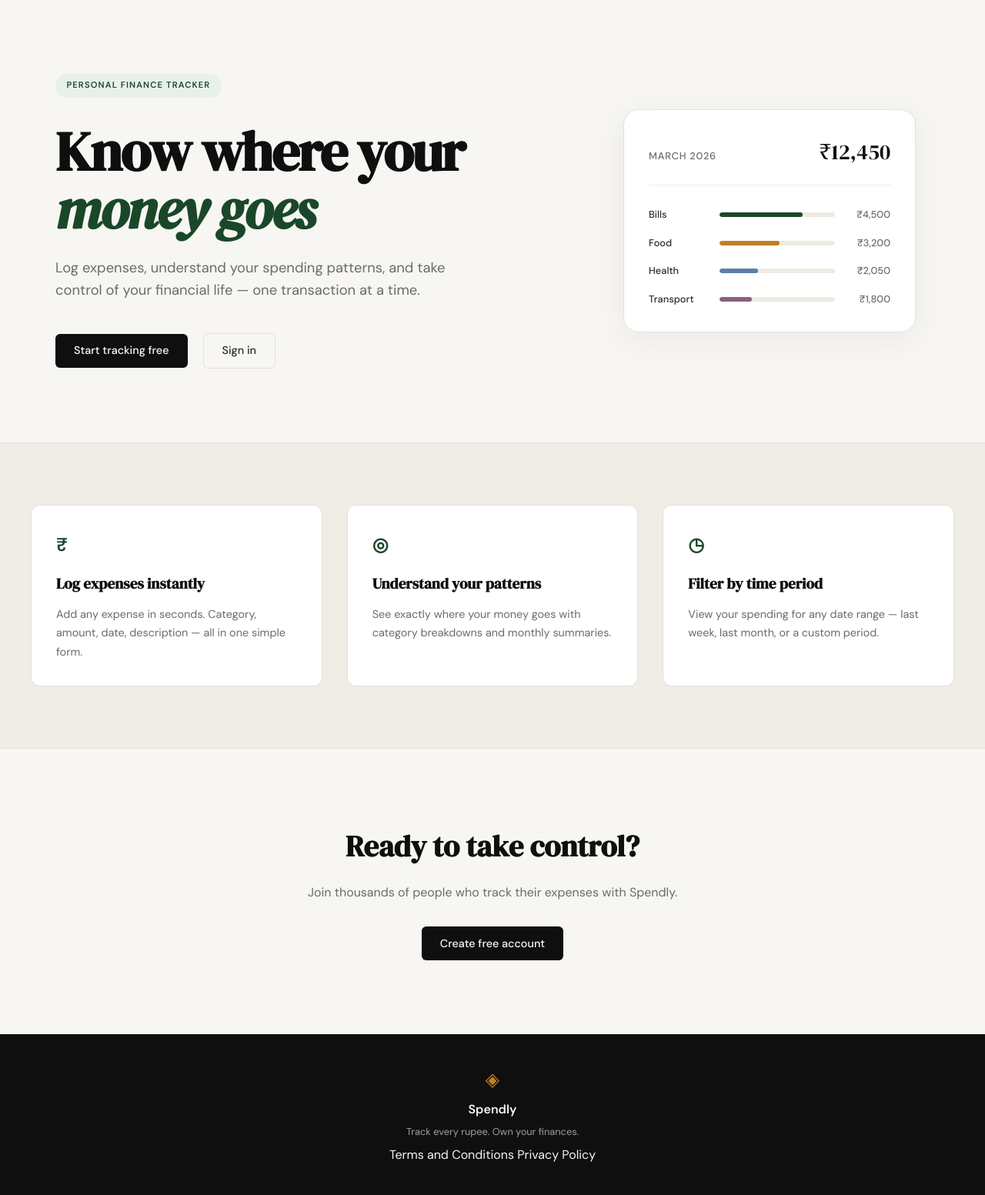
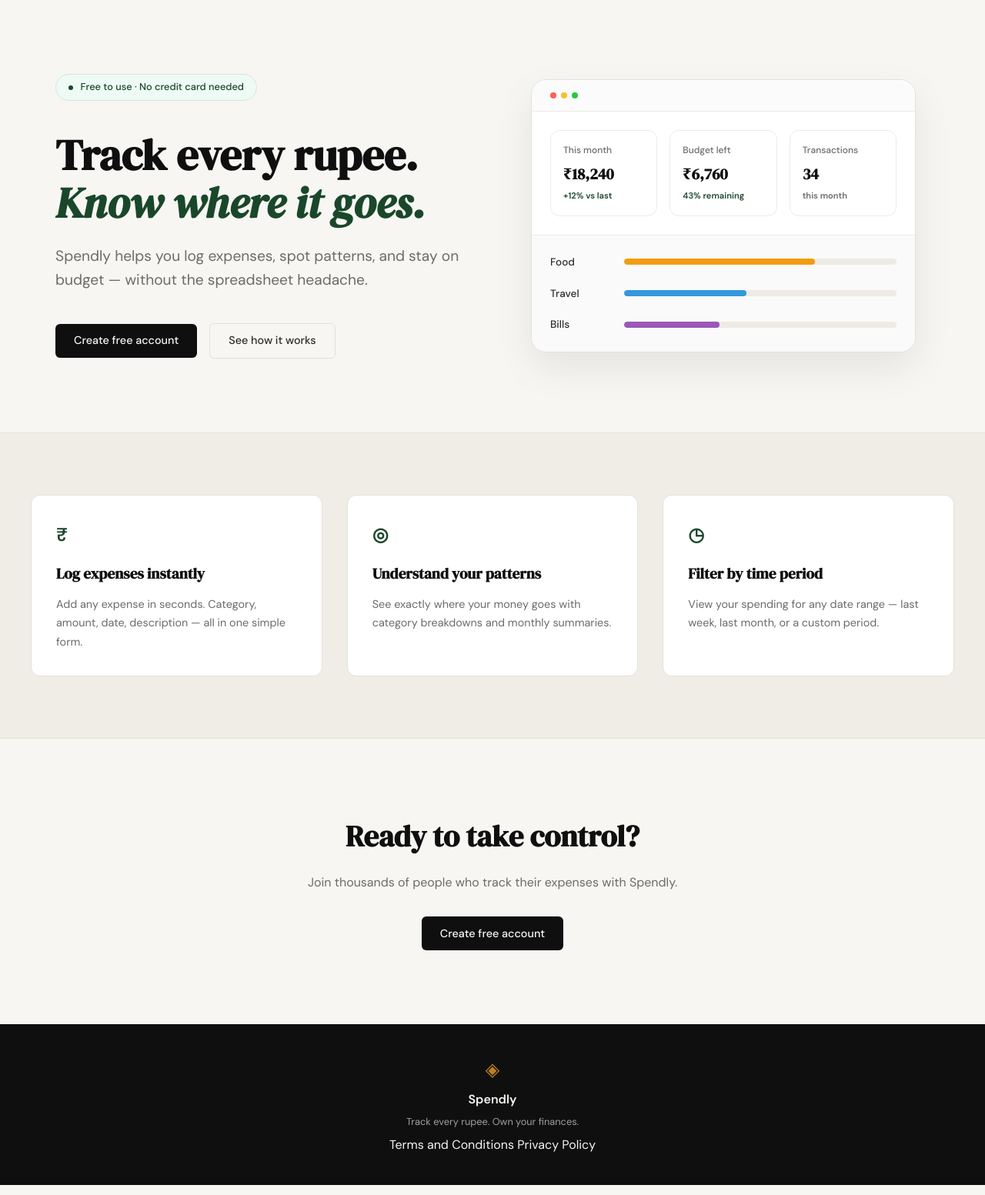
Before and after one commit to AdityaRSingh0911/expense-tracker, a Flask app: page / in a window 1280 px wide. Shown: the part 61-1614 px from the top of the page at 77% size. Run offline with Flask 3, Linux system fonts and the light colour scheme.

Commit message:
updated landing: redesign hero section to match mockup
Co-Authored-By: Claude Code <noreply@anthropic.com>

```diff
--- a/static/css/style.css
+++ b/static/css/style.css
@@ -126,59 +126,63 @@ a { color: inherit; text-decoration: none; }
 .hero {
     padding: 6rem 2rem 6rem;
     display: grid;
-    grid-template-columns: 1.2fr 0.8fr;
-    gap: 6rem;
+    grid-template-columns: 1fr 1fr;
+    gap: 4rem;
     align-items: center;
     max-width: var(--max-width);
     margin: 0 auto;
+    text-align: left;
 }
 
 .hero-badge {
     display: inline-flex;
     align-items: center;
-    gap: 0.5rem;
-    background: var(--accent-light);
-    color: var(--accent);
-    font-size: 0.7rem;
-    font-weight: 600;
-    letter-spacing: 0.1em;
-    text-transform: uppercase;
-    padding: 0.4rem 0.9rem;
+    gap: 0.6rem;
+    background: #eefaf5;
+    color: #1a472a;
+    font-size: 0.8rem;
+    font-weight: 500;
+    padding: 0.4rem 1rem;
     border-radius: 999px;
-    margin-bottom: 2rem;
+    margin-bottom: 2.5rem;
+    border: 1px solid #d1e8dc;
+}
+
+.badge-dot {
+    width: 6px;
+    height: 6px;
+    background: #1a472a;
+    border-radius: 50%;
 }
 
 .hero-title {
     font-family: var(--font-display);
-    font-size: clamp(3rem, 6vw, 4.5rem);
-    line-height: 1.05;
-    letter-spacing: -0.03em;
+    font-size: clamp(2.5rem, 5vw, 3.5rem);
+    line-height: 1.1;
     color: var(--ink);
     margin-bottom: 1.5rem;
 }
 
-.hero-title em {
-    font-style: italic;
+.hero-title .text-accent {
     color: var(--accent);
-    display: block;
 }
 
 .hero-subtitle {
-    font-size: 1.15rem;
+    font-size: 1.2rem;
     color: var(--ink-muted);
     line-height: 1.6;
-    max-width: 520px;
+    max-width: 550px;
     margin-bottom: 2.5rem;
 }
 
 .hero-actions {
     display: flex;
-    gap: 1.25rem;
+    gap: 1rem;
     align-items: center;
 }
 
 /* ------------------------------------------------------------------ */
-/* Mock card (hero visual)                                             */
+/* Updated Mock Card (Window Style)                                      */
 /* ------------------------------------------------------------------ */
 
 .hero-visual {
@@ -190,74 +194,110 @@ a { color: inherit; text-decoration: none; }
     background: var(--paper-card);
     border: 1px solid var(--border);
     border-radius: var(--radius-lg);
-    padding: 2rem;
+    padding: 0;
     width: 100%;
-    max-width: 380px;
-    box-shadow: 0 8px 40px rgba(0,0,0,0.06);
+    max-width: 500px;
+    box-shadow: 0 20px 50px rgba(0,0,0,0.08);
+    overflow: hidden;
 }
 
-.mock-card-header {
-    display: flex;
-    justify-content: space-between;
-    align-items: baseline;
-    margin-bottom: 1.75rem;
-    padding-bottom: 1.25rem;
+.mock-card-window {
+    background: #fbfbfb;
+    padding: 1rem 1.5rem;
     border-bottom: 1px solid var(--border-soft);
 }
 
-.mock-label {
-    font-size: 0.8rem;
-    font-weight: 500;
-    color: var(--ink-muted);
-    text-transform: uppercase;
-    letter-spacing: 0.06em;
+.window-controls {
+    display: flex;
+    gap: 6px;
 }
 
-.mock-total {
+.window-controls .dot {
+    width: 8px;
+    height: 8px;
+    border-radius: 50%;
+}
+
+.window-controls .red { background: #ff5f56; }
+.window-controls .yellow { background: #ffbd2e; }
+.window-controls .green { background: #27c93f; }
+
+.mock-card-stats {
+    display: grid;
+    grid-template-columns: repeat(3, 1fr);
+    gap: 1rem;
+    padding: 1.5rem;
+    background: white;
+}
+
+.stat-card {
+    padding: 1rem;
+    border: 1px solid var(--border-soft);
+    border-radius: var(--radius-md);
+    display: flex;
+    flex-direction: column;
+    gap: 0.25rem;
+}
+
+.stat-label {
+    font-size: 0.75rem;
+    color: var(--ink-muted);
+    font-weight: 500;
+}
+
+.stat-value {
     font-family: var(--font-display);
-    font-size: 1.75rem;
+    font-size: 1.25rem;
+    font-weight: 600;
     color: var(--ink);
 }
 
-.mock-bars { display: flex; flex-direction: column; gap: 1rem; }
-
-.mock-bar-row {
-    display: grid;
-    grid-template-columns: 80px 1fr 60px;
-    align-items: center;
-    gap: 0.75rem;
+.stat-trend {
+    font-size: 0.7rem;
+    font-weight: 600;
+    color: var(--ink-muted);
 }
 
-.mock-cat {
-    font-size: 0.8rem;
+.stat-trend.positive { color: #1a472a; }
+
+.mock-card-bars {
+    padding: 1.5rem;
+    border-top: 1px solid var(--border-soft);
+    background: #fafafa;
+    display: flex;
+    flex-direction: column;
+    gap: 1.2rem;
+}
+
+.bar-row {
+    display: grid;
+    grid-template-columns: 80px 1fr;
+    align-items: center;
+    gap: 1rem;
+}
+
+.bar-label {
+    font-size: 0.85rem;
     font-weight: 500;
     color: var(--ink-soft);
 }
 
-.mock-bar-track {
-    height: 6px;
+.bar-track {
+    height: 8px;
     background: var(--border-soft);
     border-radius: 999px;
     overflow: hidden;
 }
 
-.mock-bar {
+.bar-fill {
     height: 100%;
-    background: var(--accent);
     border-radius: 999px;
-    transition: width 0.6s ease;
 }
 
-.mock-bar-2 { background: var(--accent-2); }
-.mock-bar-3 { background: #5b7fa6; }
-.mock-bar-4 { background: #8b5e83; }
+.bar-orange { background: #f39c12; }
+.bar-blue { background: #3498db; }
+.bar-purple { background: #9b59b6; }
 
-.mock-amt {
-    font-size: 0.8rem;
-    font-weight: 500;
-    color: var(--ink-muted);
-    text-align: right;
-}
 
 /* ------------------------------------------------------------------ */
 /* Buttons                                                             */
--- a/templates/landing.html
+++ b/templates/landing.html
@@ -6,55 +6,60 @@
 
 <section class="hero">
     <div class="hero-inner">
-        <div class="hero-badge">Personal Finance Tracker</div>
+        <div class="hero-badge">
+            <span class="badge-dot"></span> Free to use · No credit card needed
+        </div>
         <h1 class="hero-title">
-            Know where your<br>
-            <em>money goes</em>
+            Track every rupee.<br>
+            <em class="text-accent">Know where it goes.</em>
         </h1>
         <p class="hero-subtitle">
-            Log expenses, understand your spending patterns,
-            and take control of your financial life —
-            one transaction at a time.
+            Spendly helps you log expenses, spot patterns, and stay
+            on budget — without the spreadsheet headache.
         </p>
         <div class="hero-actions">
-            <a href="{{ url_for('register') }}" class="btn-primary">Start tracking free</a>
-            <a href="{{ url_for('login') }}" class="btn-ghost">Sign in</a>
+            <a href="{{ url_for('register') }}" class="btn-primary">Create free account</a>
+            <a href="{{ url_for('login') }}" class="btn-ghost">See how it works</a>
         </div>
     </div>
     <div class="hero-visual">
         <div class="mock-card">
-            <div class="mock-card-header">
-                <span class="mock-label">March 2026</span>
-                <span class="mock-total">₹12,450</span>
+            <div class="mock-card-window">
+                <div class="window-controls">
+                    <span class="dot red"></span>
+                    <span class="dot yellow"></span>
+                    <span class="dot green"></span>
+                </div>
             </div>
-            <div class="mock-bars">
-                <div class="mock-bar-row">
-                    <span class="mock-cat">Bills</span>
-                    <div class="mock-bar-track">
-                        <div class="mock-bar" style="width: 72%"></div>
-                    </div>
-                    <span class="mock-amt">₹4,500</span>
+            <div class="mock-card-stats">
+                <div class="stat-card">
+                    <span class="stat-label">This month</span>
+                    <span class="stat-value">₹18,240</span>
+                    <span class="stat-trend positive">+12% vs last</span>
                 </div>
-                <div class="mock-bar-row">
-                    <span class="mock-cat">Food</span>
-                    <div class="mock-bar-track">
-                        <div class="mock-bar mock-bar-2" style="width: 52%"></div>
-                    </div>
-                    <span class="mock-amt">₹3,200</span>
+                <div class="stat-card">
+                    <span class="stat-label">Budget left</span>
+                    <span class="stat-value">₹6,760</span>
+                    <span class="stat-trend positive">43% remaining</span>
                 </div>
-                <div class="mock-bar-row">
-                    <span class="mock-cat">Health</span>
-                    <div class="mock-bar-track">
-                        <div class="mock-bar mock-bar-3" style="width: 33%"></div>
-                    </div>
-                    <span class="mock-amt">₹2,050</span>
+                <div class="stat-card">
+                    <span class="stat-label">Transactions</span>
+                    <span class="stat-value">34</span>
+                    <span class="stat-trend">this month</span>
                 </div>
-                <div class="mock-bar-row">
-                    <span class="mock-cat">Transport</span>
-                    <div class="mock-bar-track">
-                        <div class="mock-bar mock-bar-4" style="width: 28%"></div>
-                    </div>
-                    <span class="mock-amt">₹1,800</span>
+            </div>
+            <div class="mock-card-bars">
+                <div class="bar-row">
+                    <span class="bar-label">Food</span>
+                    <div class="bar-track"><div class="bar-fill bar-orange" style="width: 70%"></div></div>
+                </div>
+                <div class="bar-row">
+                    <span class="bar-label">Travel</span>
+                    <div class="bar-track"><div class="bar-fill bar-blue" style="width: 45%"></div></div>
+                </div>
+                <div class="bar-row">
+                    <span class="bar-label">Bills</span>
+                    <div class="bar-track"><div class="bar-fill bar-purple" style="width: 35%"></div></div>
                 </div>
             </div>
         </div>
```
Also changed, not shown: database/update.png (added).
